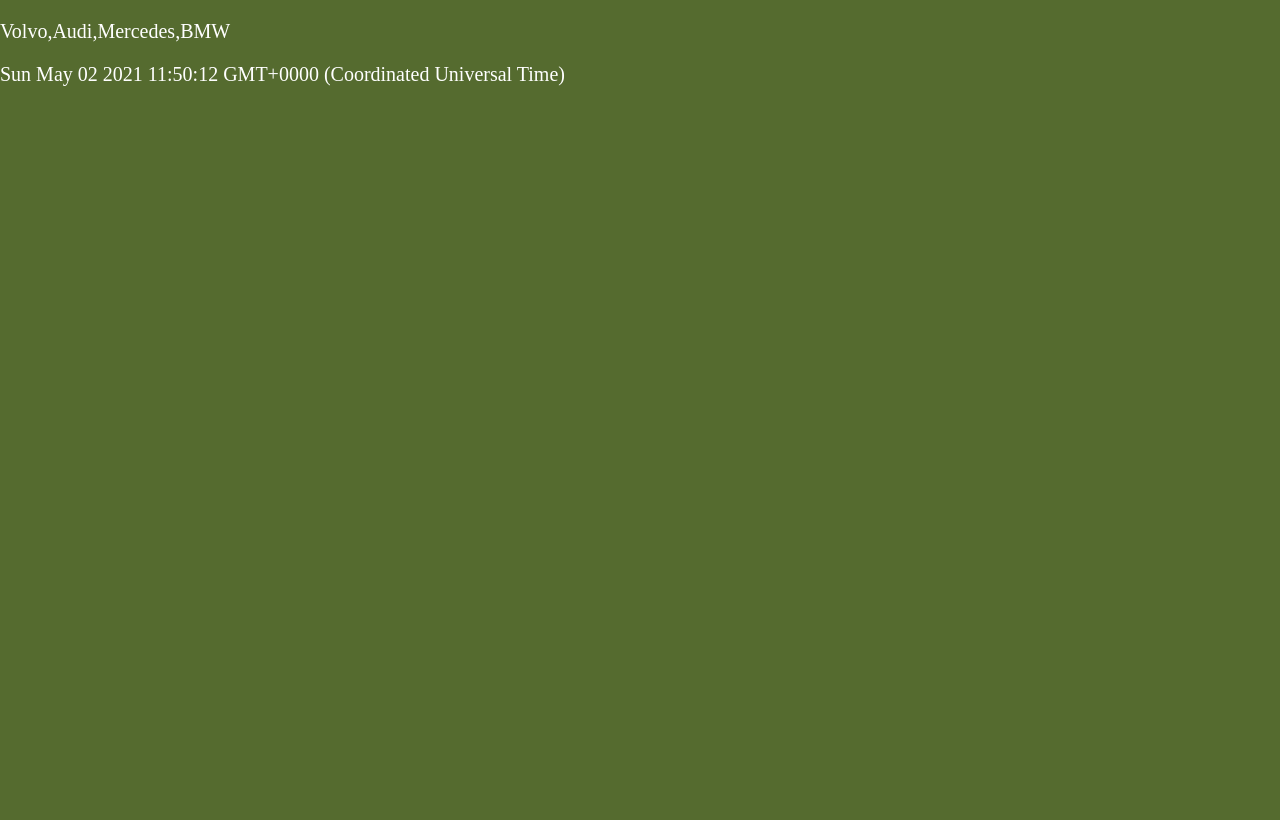
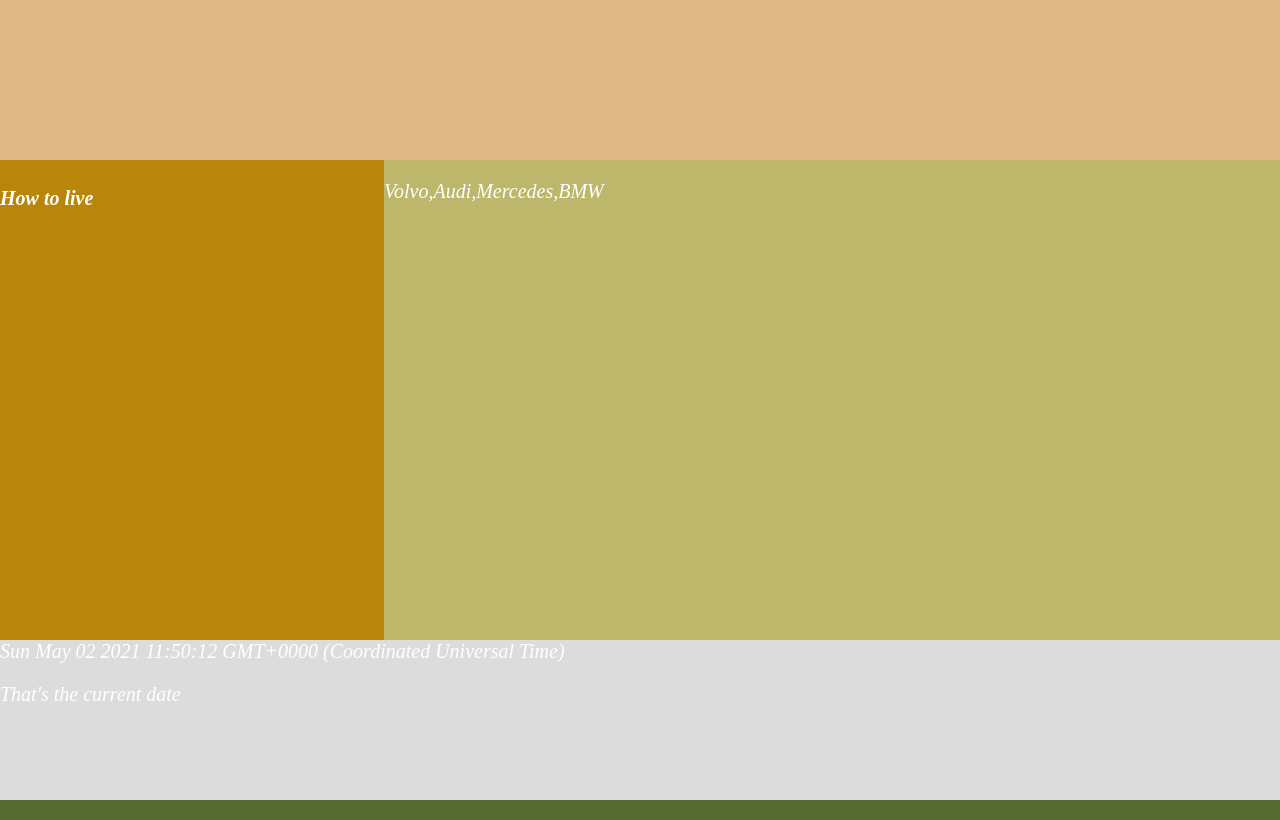
Before and after one commit to TomaszPlata/project2-04.2021, a plain HTML site: page index.html in a window 1280 px wide. Drawn offline with Linux system fonts and the light colour scheme.

Commit message:
a lot of new changes

```diff
--- a/index.html
+++ b/index.html
@@ -11,7 +11,11 @@
 <body onload="showCars()">
 
 <header></header>
-<nav></nav>
+<nav>
+
+    <h4 id="life">How to live</h4>
+
+</nav>
 <main>
 
 <p id="cars">You're going to see random cars in a string</p>
@@ -21,6 +25,7 @@
 <footer>
 
     <p id="date"></p>
+    <p>That's the current date</p>
 
 </footer>
 
--- a/script.js
+++ b/script.js
@@ -1,7 +1,12 @@
 let string = ['Volvo', 'Audi', 'Mercedes', 'BMW'];
+let months = ['March', 'April', 'May', 'June'];
 let date1 = new Date();
 
 function showCars() {
     document.getElementById('cars').innerHTML = string;
     document.getElementById('date').innerHTML = date1;
 }
+
+function howLive() {
+    document.getElementById('life').style.cursor = pointer;
+}
--- a/style.css
+++ b/style.css
@@ -6,4 +6,36 @@ html, body
     background-color: darkolivegreen;
     color: white;
     font-size: 20px;
+    font-style: oblique;
 }
+
+header
+{
+    width: 100%;
+    height: 20%;
+    background-color: burlywood;
+}
+
+nav
+{
+    width: 30%;
+    height: 60%;
+    background-color: darkgoldenrod;
+    float: left;
+}
+
+main
+{
+    width: 70%;
+    height: 60%;
+    background-color: darkkhaki;
+    float: left;
+}
+
+footer
+{
+    width: 100%;
+    height: 20%;
+    background-color: gainsboro;
+    clear: both;
+}
```
